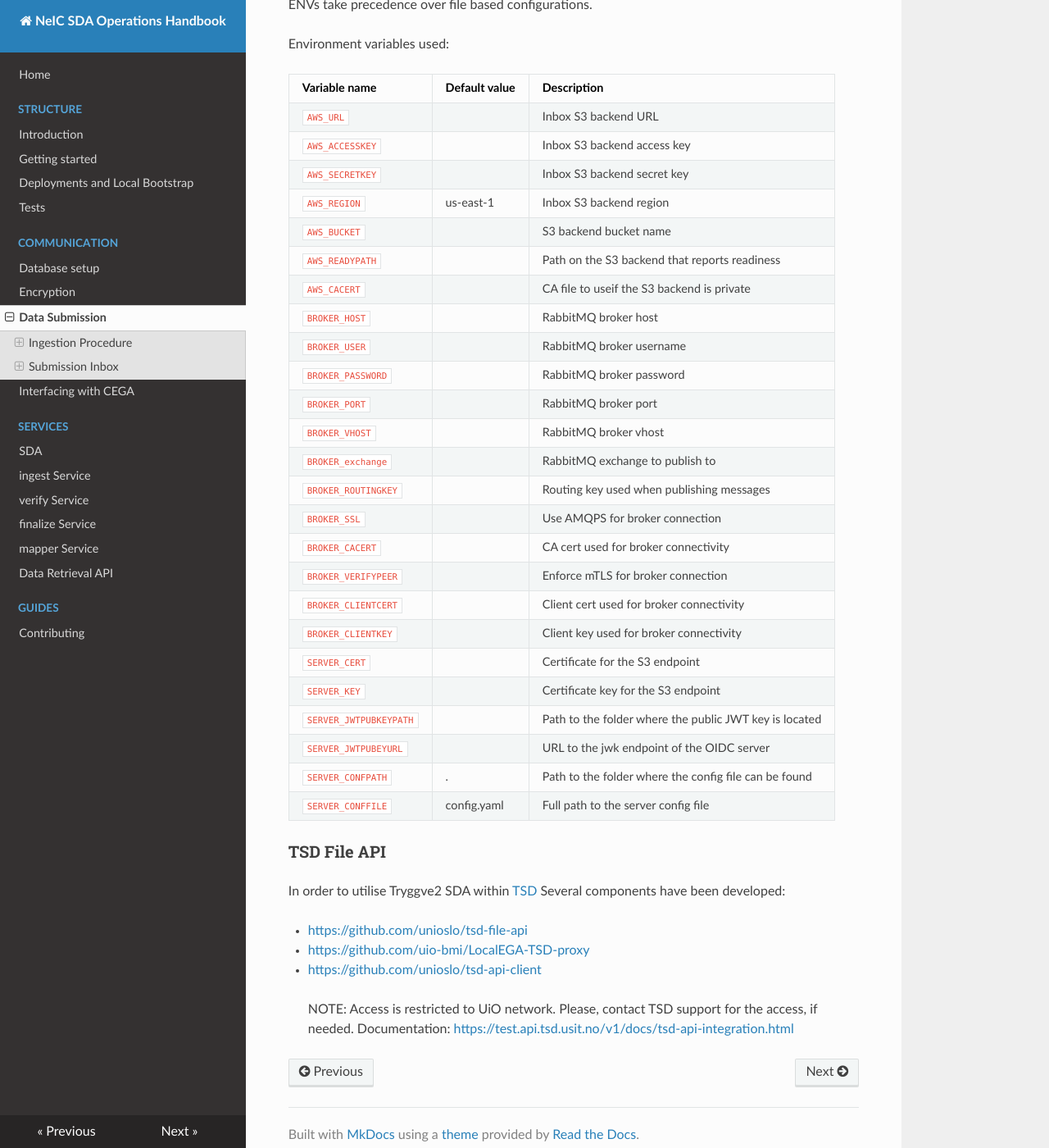
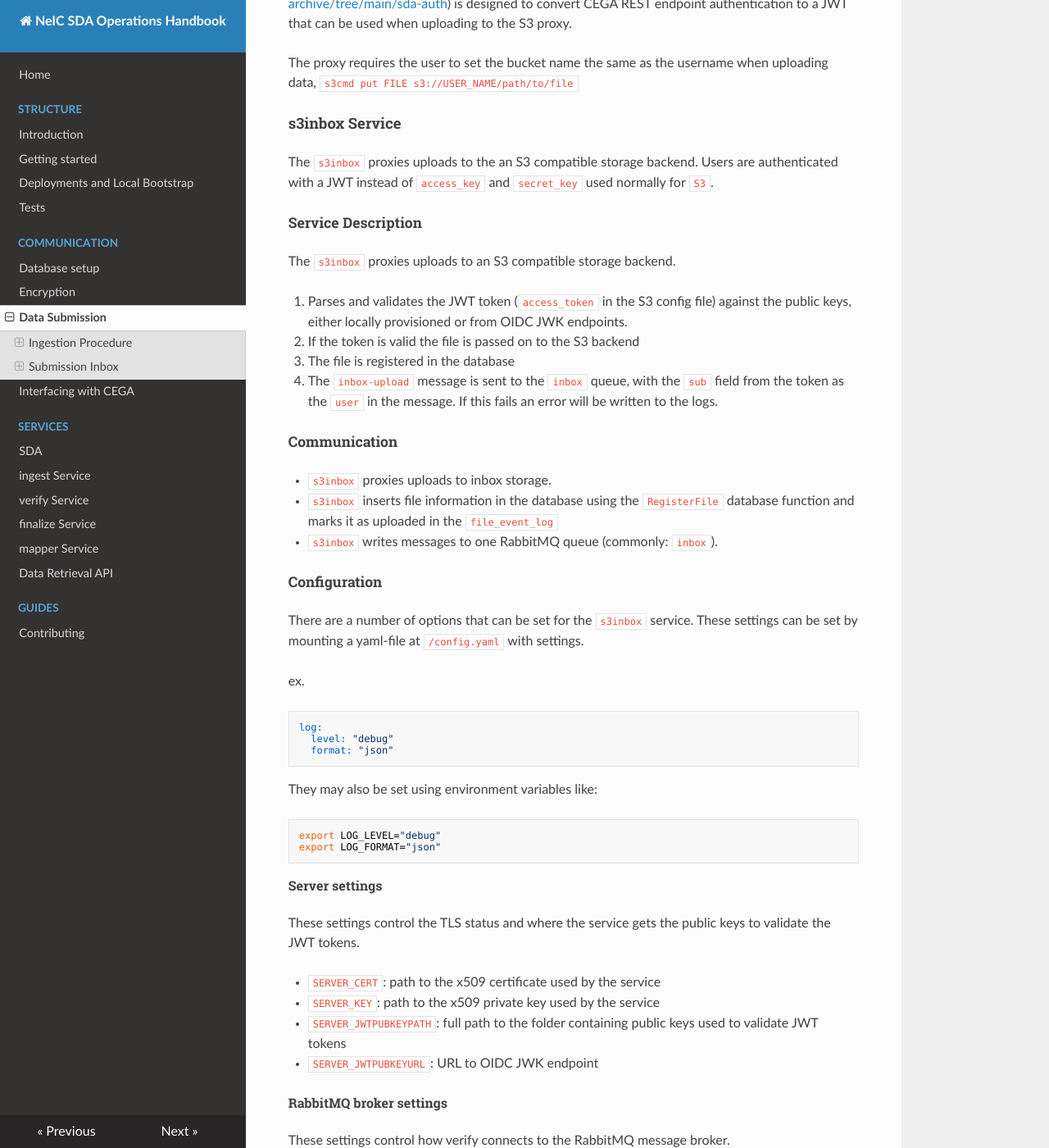
Before and after one commit to neicnordic/neic-sda, an MkDocs documentation site: the page built from docs/submission.md, in a window 1280 px wide and 1400 px high, scrolled down 4392 px. Shown: the whole window at 82% size. Built offline with MkDocs 1.6.1, drawn with Linux system fonts in a browser that asks for light colours; nearby versions of some CDN libraries; some of the changed text lies outside the part shown.

Commit message:
include s3inbox into the submission.md

```diff
--- a/docs/dictionary/wordlist.txt
+++ b/docs/dictionary/wordlist.txt
@@ -110,6 +110,7 @@ jwk
 jwt
 jwtpubeyurl
 jwtpubkeypath
+jwtpubkeyurl
 jwts
 jwttoken
 keyfile
@@ -180,6 +181,7 @@ recommned
 reencrypt
 reencrypted
 reencrypting
+registerfile
 repo
 reqs
 requesters
--- a/docs/submission.md
+++ b/docs/submission.md
@@ -136,6 +136,22 @@ Mina SSHD.
 > [Local Message Broker](connection.md#local-message-broker).
 
 
+### TSD File API
+
+In order to utilise Tryggve2 SDA within
+[TSD](https://www.uio.no/english/services/it/research/sensitive-data/)
+Several components have been developed:
+
+-   <https://github.com/unioslo/tsd-file-api>
+-   <https://github.com/uio-bmi/LocalEGA-TSD-proxy>
+-   <https://github.com/unioslo/tsd-api-client>
+
+>NOTE:
+> Access is restricted to UiO network. Please, contact TSD support for the
+> access, if needed. Documentation:
+> <https://test.api.tsd.usit.no/v1/docs/tsd-api-integration.html>
+
+
 ### S3 Proxy Inbox
 
 > NOTE:
@@ -153,54 +169,8 @@ The proxy requires the user to set the bucket name the same as the
 username when uploading data,
 `s3cmd put FILE s3://USER_NAME/path/to/file`
 
-#### S3 proxy Configuration
 
-The S3 proxy server can be configured via a yaml formatted file with the
-top level blocks, `aws:`, `broker:` and `server:`.
-
-ENVs take precedence over file based configurations.
-
-Environment variables used:
-
-| Variable name          | Default value | Description                                            |
-|:-----------------------|:--------------|:-------------------------------------------------------|
-| `AWS_URL`              |               | Inbox S3 backend URL                                   |
-| `AWS_ACCESSKEY`        |               | Inbox S3 backend access key                            |
-| `AWS_SECRETKEY`        |               | Inbox S3 backend secret key                            |
-| `AWS_REGION`           | us-east-1     | Inbox S3 backend region                                |
-| `AWS_BUCKET`           |               | S3 backend bucket name                                 |
-| `AWS_READYPATH`        |               | Path on the S3 backend that reports readiness          |
-| `AWS_CACERT`           |               | CA file to useif the S3 backend is private             |
-| `BROKER_HOST`          |               | RabbitMQ broker host                                   |
-| `BROKER_USER`          |               | RabbitMQ broker username                               |
-| `BROKER_PASSWORD`      |               | RabbitMQ broker password                               |
-| `BROKER_PORT`          |               | RabbitMQ broker port                                   |
-| `BROKER_VHOST`         |               | RabbitMQ broker vhost                                  |
-| `BROKER_exchange`      |               | RabbitMQ exchange to publish to                        |
-| `BROKER_ROUTINGKEY`    |               | Routing key used when publishing messages              |
-| `BROKER_SSL`           |               | Use AMQPS for broker connection                        |
-| `BROKER_CACERT`        |               | CA cert used for broker connectivity                   |
-| `BROKER_VERIFYPEER`    |               | Enforce mTLS for broker connection                     |
-| `BROKER_CLIENTCERT`    |               | Client cert used for broker connectivity               |
-| `BROKER_CLIENTKEY`     |               | Client key used for broker connectivity                |
-| `SERVER_CERT`          |               | Certificate for the S3 endpoint                        |
-| `SERVER_KEY`           |               | Certificate key for the S3 endpoint                    |
-| `SERVER_JWTPUBKEYPATH` |               | Path to the folder where the public JWT key is located |
-| `SERVER_JWTPUBEYURL`   |               | URL to the jwk endpoint of the OIDC server             |
-| `SERVER_CONFPATH`      | .             | Path to the folder where the config file can be found  |
-| `SERVER_CONFFILE`      | config.yaml   | Full path to the server config file                    |
-
-### TSD File API
-
-In order to utilise Tryggve2 SDA within
-[TSD](https://www.uio.no/english/services/it/research/sensitive-data/)
-Several components have been developed:
-
--   <https://github.com/unioslo/tsd-file-api>
--   <https://github.com/uio-bmi/LocalEGA-TSD-proxy>
--   <https://github.com/unioslo/tsd-api-client>
-
->NOTE:
-> Access is restricted to UiO network. Please, contact TSD support for the
-> access, if needed. Documentation:
-> <https://test.api.tsd.usit.no/v1/docs/tsd-api-integration.html>
+{%
+   include-markdown "services/s3inbox.md"
+   heading-offset=3
+%}
```
